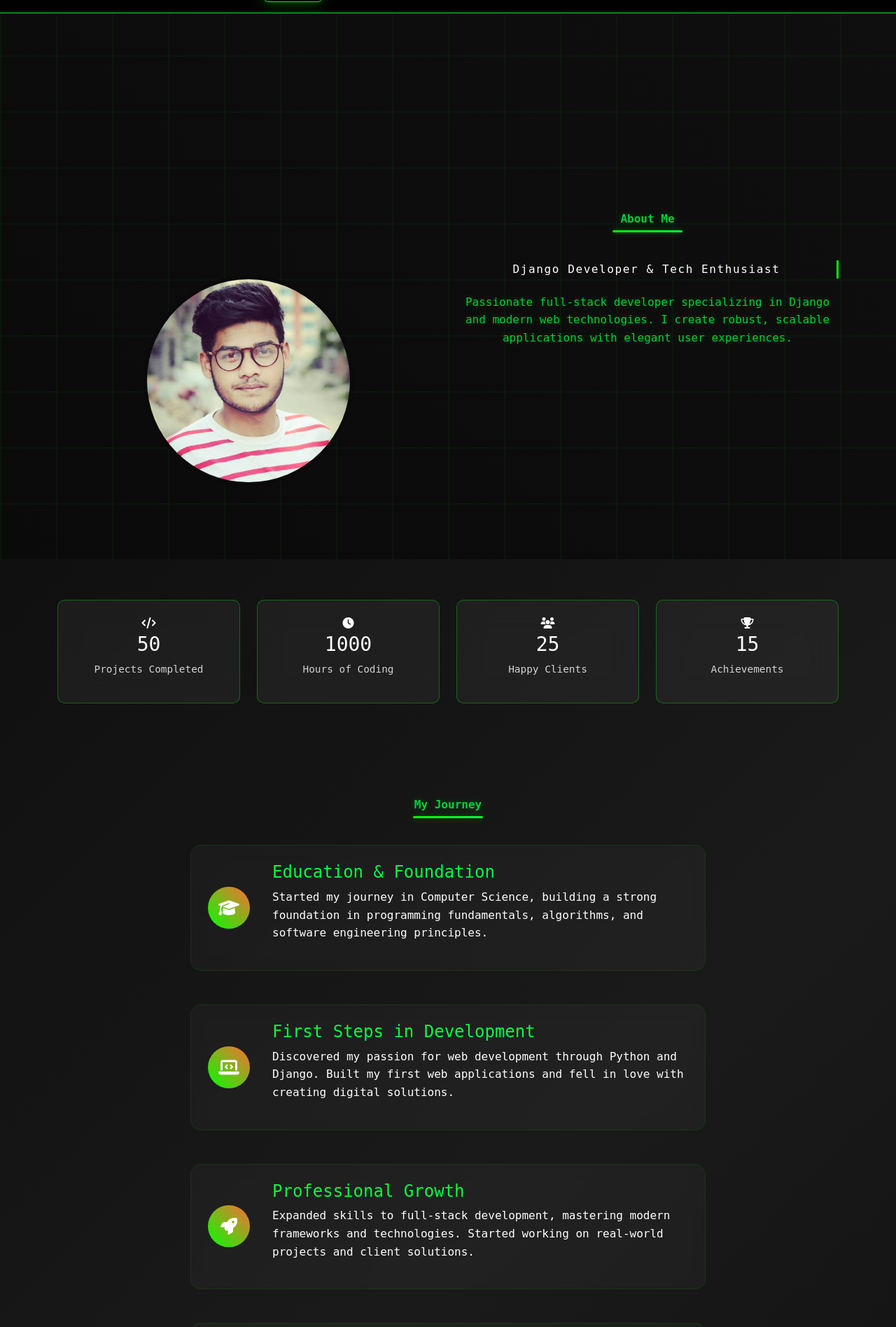
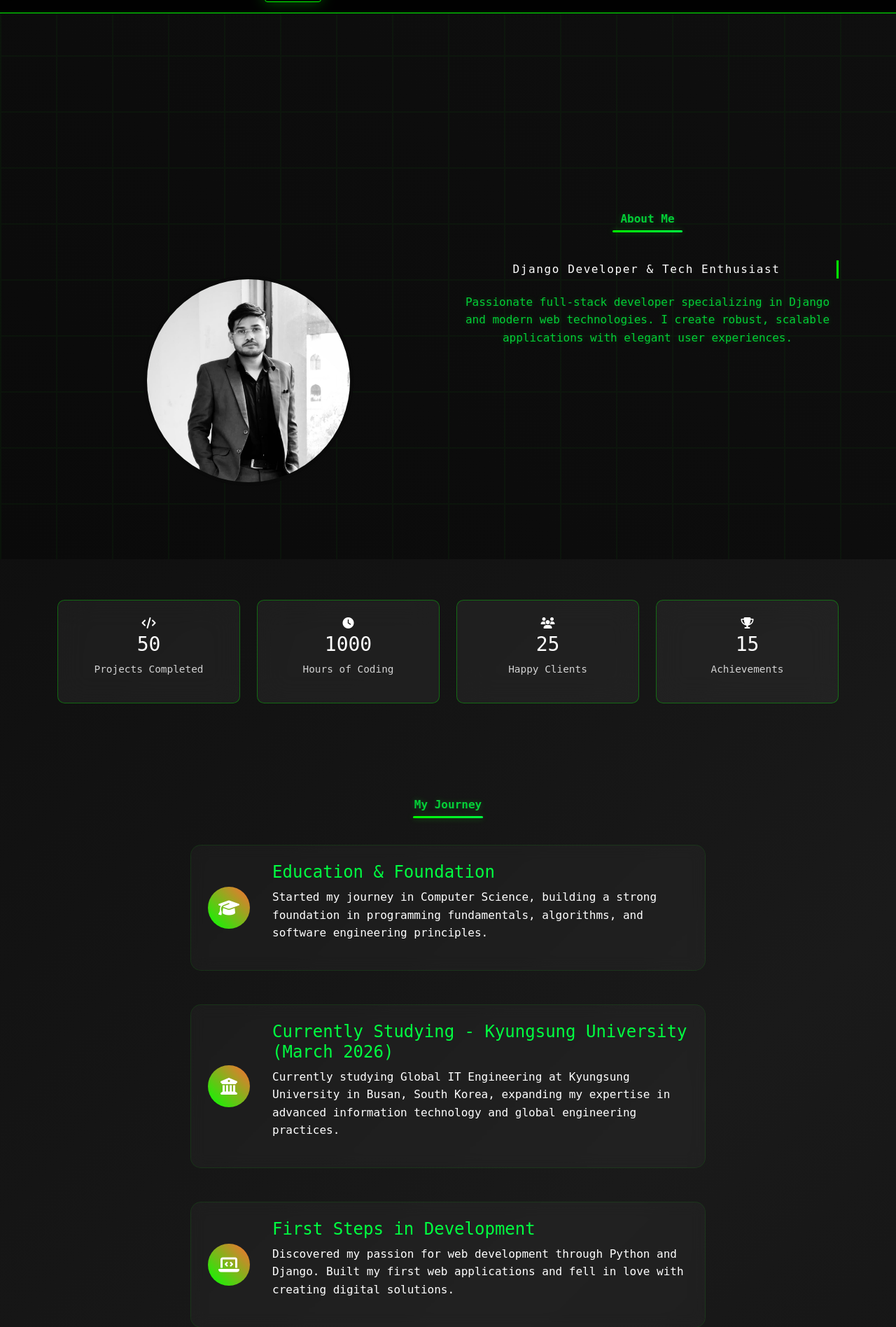
Before and after one commit to BAPPYTAWHID99/portfolio_new, a Django app: template templates/portfolio/about_new.html in a window 1280 px wide. Shown: the part 81-1977 px from the top of the page at 70% size. Run offline with Django 5.2, Linux system fonts and the light colour scheme; the template is opened without the code that fills it, so the values that code supplies are empty; some web fonts are replaced.

Commit message:
Fix profile image and update education

```diff
--- a/portfolio/management/commands/populate_portfolio.py
+++ b/portfolio/management/commands/populate_portfolio.py
@@ -20,6 +20,7 @@ class Command(BaseCommand):
 
 🎓 Education:
 • Bachelor of Science in Computer Science & Engineering
+• Currently studying Global IT Engineering at Kyungsung University, Busan, South Korea (March 2026)
 • Specialized in Software Engineering and Data Analytics
 
 💻 Technical Stack:
--- a/portfolio_site/settings.py
+++ b/portfolio_site/settings.py
@@ -117,7 +117,7 @@ USE_TZ = True
 # Static files (CSS, JavaScript, Images)
 # https://docs.djangoproject.com/en/5.2/howto/static-files/
 
-STATIC_URL = 'static/'
+STATIC_URL = '/static/'
 STATICFILES_DIRS = [
     BASE_DIR / 'static',
 ]
--- a/templates/portfolio/about_new.html
+++ b/templates/portfolio/about_new.html
@@ -16,7 +16,7 @@
             <div class="col-lg-6" data-aos="fade-right" data-aos-delay="200">
                 <div class="profile-picture-container large-profile">
                     <div class="profile-glow"></div>
-                    <img src="{% static 'images/profile.jpg' %}" alt="Bappy Tawhid" class="profile-picture">
+                    <img src="{% static 'images/profile.jpeg' %}" alt="Bappy Tawhid" class="profile-picture">
                     <div class="profile-border"></div>
                 </div>
             </div>
@@ -101,6 +101,16 @@
                             <div class="story-text">
                                 <h4>Education & Foundation</h4>
                                 <p>Started my journey in Computer Science, building a strong foundation in programming fundamentals, algorithms, and software engineering principles.</p>
+                            </div>
+                        </div>
+
+                        <div class="story-item" data-aos="fade-left" data-aos-delay="300">
+                            <div class="story-icon">
+                                <i class="fas fa-university"></i>
+                            </div>
+                            <div class="story-text">
+                                <h4>Currently Studying - Kyungsung University (March 2026)</h4>
+                                <p>Currently studying Global IT Engineering at Kyungsung University in Busan, South Korea, expanding my expertise in advanced information technology and global engineering practices.</p>
                             </div>
                         </div>
 
--- a/templates/portfolio/home.html
+++ b/templates/portfolio/home.html
@@ -64,7 +64,7 @@
                     <div class="profile-picture-container">
                         <div class="matrix-border">
                             <div class="profile-picture">
-                                <img src="{% static 'images/profile.jpg' %}" alt="Bappy Tawhid" class="profile-image"
+                                <img src="{% static 'images/profile.jpeg' %}" alt="Bappy Tawhid" class="profile-image"
                                      onerror="console.log('Image failed to load'); this.style.display='none'; this.nextElementSibling.style.display='flex';"
                                      onload="console.log('Image loaded successfully');">
                                 <div class="profile-placeholder" style="display: none;">
```
Also changed, not shown: templates/portfolio/about.html (+10 -0 lines), static/images/profile.jpeg (added), static/images/profile.jpg (deleted), static/images/profile1.jpg (deleted).
